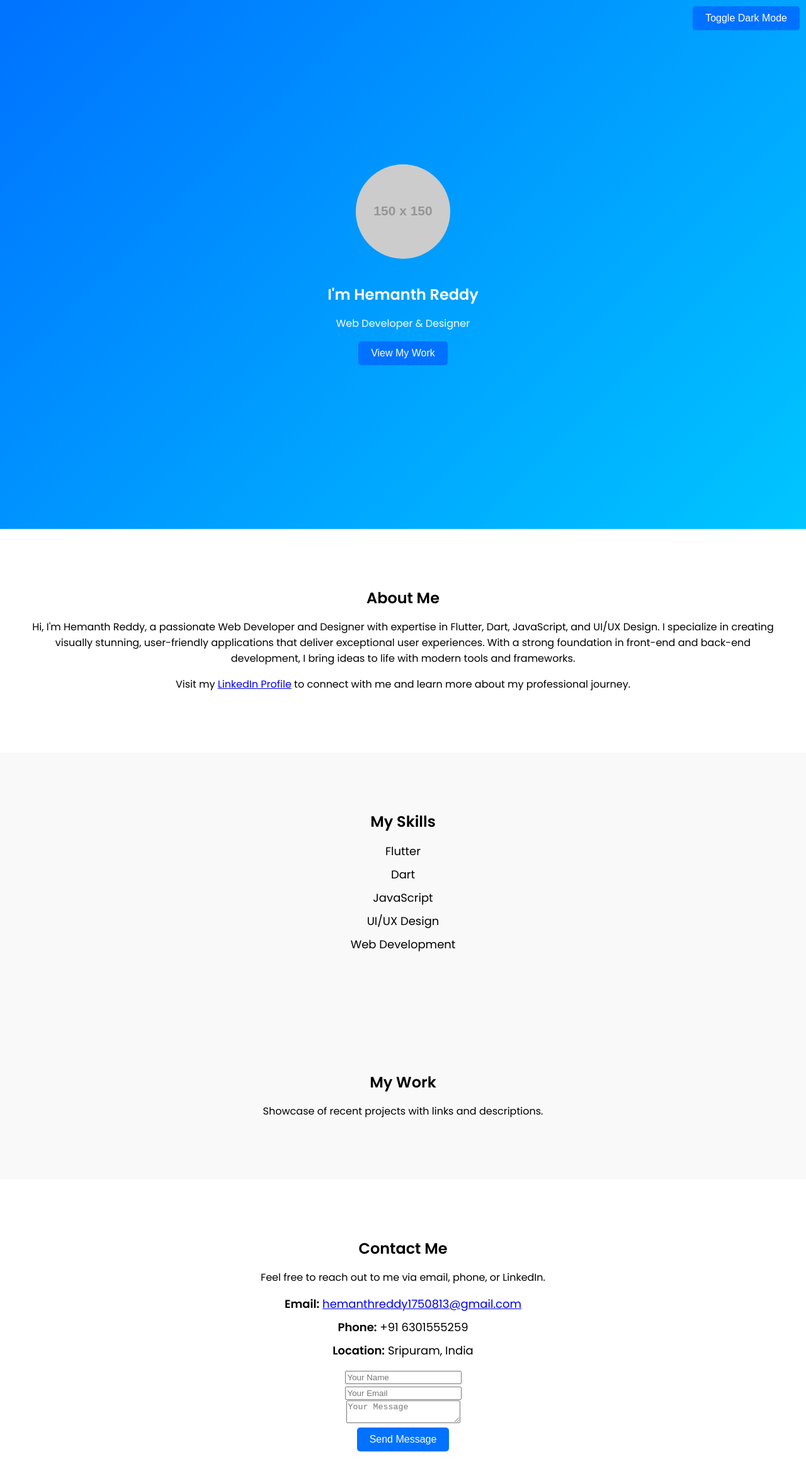
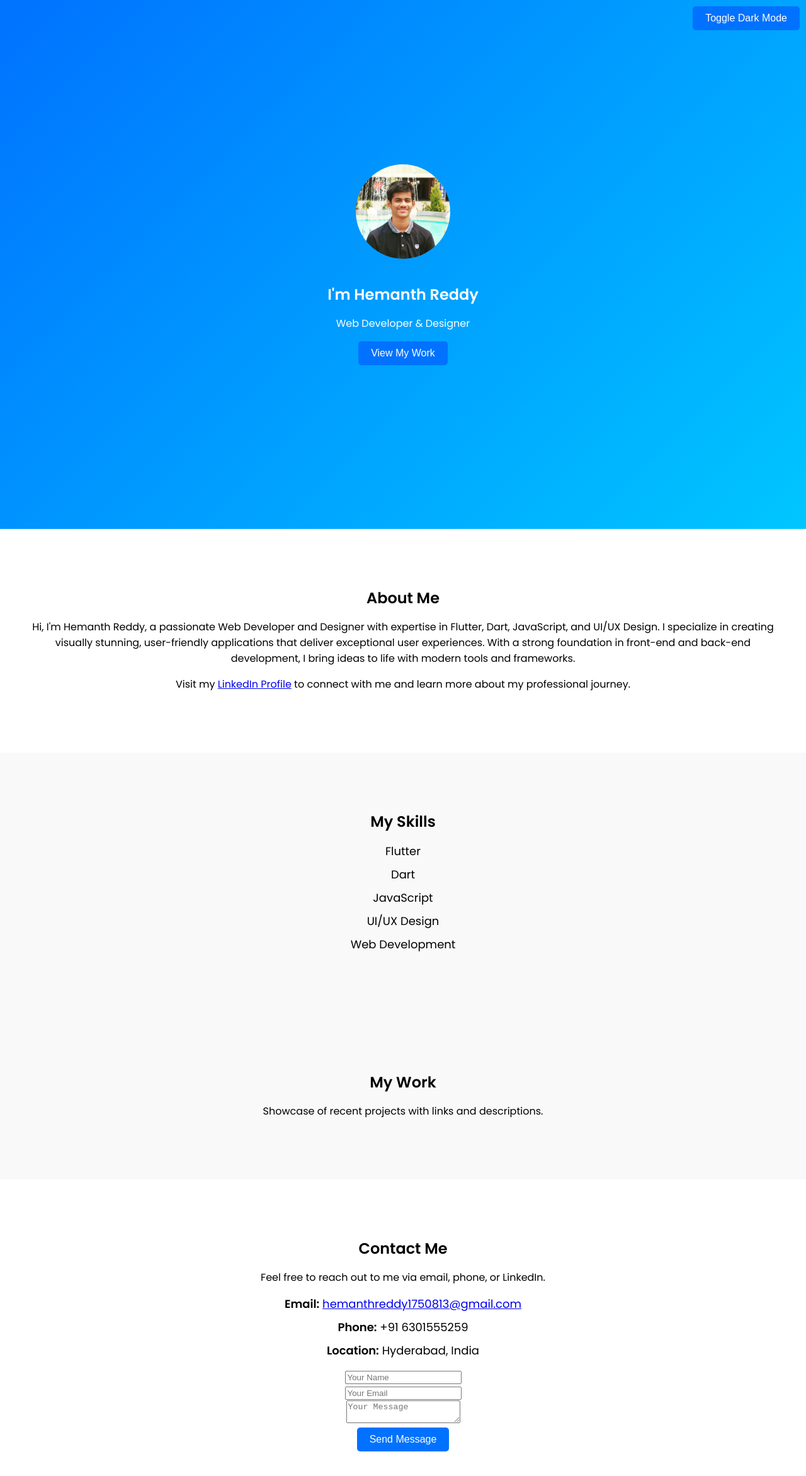
Before and after one commit to hemanthreddy1750813/Portflolio, a plain HTML site: page index.html in a window 1280 px wide. Shown: the whole page at 63% size. Drawn offline with nearby package versions, Linux system fonts and the light colour scheme; placeholder pictures from the web are drawn by us.

Commit message:
Update index.html

```diff
--- a/index.html
+++ b/index.html
@@ -91,7 +91,7 @@
     <section id="hero">
       <div class="container">
         <img
-          src="https://via.placeholder.com/150"
+          src="WhatsApp Image 2024-12-09 at 22.18.43_d1550050.jpg"
           alt="Hemanth Reddy's Photo"
         />
         <h1>I'm Hemanth Reddy</h1>
@@ -163,7 +163,7 @@
             >
           </li>
           <li><strong>Phone:</strong> +91 6301555259</li>
-          <li><strong>Location:</strong> Sripuram, India</li>
+          <li><strong>Location:</strong> Hyderabad, India</li>
         </ul>
         <form
           id="contact-form"
```
